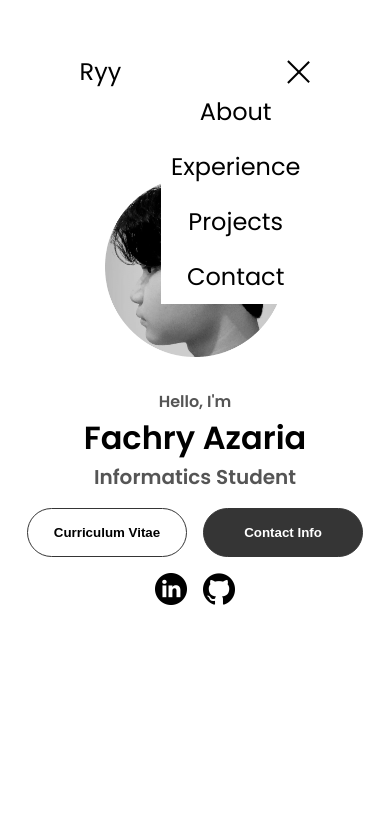
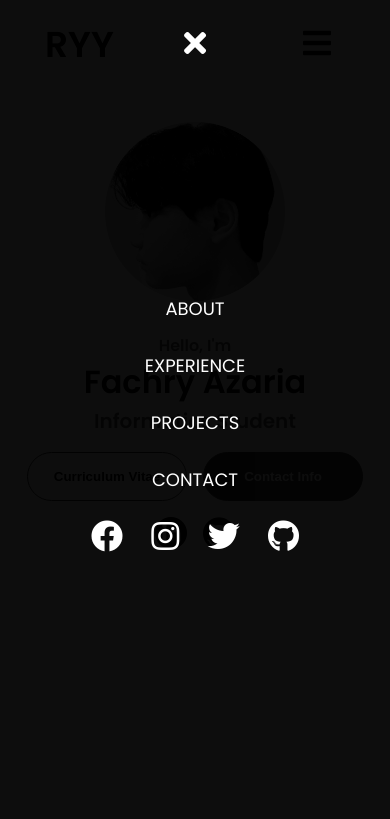
Before and after one commit to fhryazr/portofolio-page, a plain HTML site: page index.html in a window 390 px wide. Both pictures are taken after a click on the element 295 px from the left and 71 px from the top of the page. Shown: the top 819 px of the page. Drawn offline with Linux system fonts and the light colour scheme.

Commit message:
fix navbar

```diff
--- a/index.html
+++ b/index.html
@@ -6,9 +6,12 @@
     <meta name="viewport" content="width=device-width, initial-scale=1.0" />
     <title>My Portfolio</title>
     <link rel="stylesheet" href="style.css" />
+    <!-- icons -->
+    <link rel="stylesheet" href="https://cdnjs.cloudflare.com/ajax/libs/font-awesome/5.12.0-2/css/all.min.css" integrity="sha256-46r060N2LrChLLb5zowXQ72/iKKNiw/lAmygmHExk/o=" crossorigin="anonymous" />
   </head>
   <body>
-    <nav id="desktop-nav">
+    <header>
+      <!-- <nav id="desktop-nav">
         <div class="logo">Ryy</div>
         <div>
           <ul class="nav-links">
@@ -34,8 +37,27 @@
             <li><a href="#contact" onclick="toggleMenu()">Contact</a></li>
           </div>
         </div>
+      </nav> -->
+      <nav>
+        <div class="logo"><h1>Ryy</h1></div>
+        <div class="openMenu"><i class="fa fa-bars"></i></div>
+        <ul class="mainMenu">
+            <li><a href="#about">About</a></li>
+            <li><a href="#experience">Experience</a></li>
+            <li><a href="#projects">Projects</a></li>
+            <li><a href="#contact">Contact</a></li>
+            <div class="closeMenu"><i class="fa fa-times"></i></div>
+            <span class="icons">
+                <i class="fab fa-facebook"></i>
+                <i class="fab fa-instagram"></i>
+                <i class="fab fa-twitter"></i>
+                <i class="fab fa-github"></i>
+            </span>
+        </ul>
     </nav>
+    </header>
 
+    <main>
       <!-- PROFILE SECTION -->
       <section id="profile">
         <div class="section__pic-container">
@@ -46,11 +68,10 @@
           <h1 class="title">Fachry Azaria</h1>
           <p class="section__text__p2">Informatics Student</p>
           <div class="btn-container">
+            <button class="btn btn-color-2">Curriculum Vitae</button>
             <button
-            class="btn btn-color-2"
-          >Curriculum Vitae
-          </button>
-          <button class="btn btn-color-1" onclick="location.href='./#contact'">
+              class="btn btn-color-1"
+              onclick="location.href='./#contact'">
               Contact Info
             </button>
           </div>
@@ -58,13 +79,11 @@
             <img
               src="./assets/linkedin.png"
               alt="My LinkedIn profile"
-            class="icon"
-          />
+              class="icon" />
             <img
               src="./assets/github.png"
               alt="My Github profile"
-            class="icon"
-          />
+              class="icon" />
           </div>
         </div>
       </section>
@@ -72,6 +91,9 @@
 
       <!-- ABOUT SECTION -->
       <section id="about">
+        <aside>
+
+
         <p class="section__text__p1">Get To Know More</p>
         <h1 class="title">About Me</h1>
         <div class="section-container">
@@ -79,8 +101,7 @@
             <img
               src="./assets/profile.jpeg"
               alt="Profile picture"
-            class="about-pic"
-          />
+              class="about-pic" />
           </div>
           <div class="about-details-container">
             <div class="about-containers">
@@ -88,8 +109,7 @@
                 <img
                   src="./assets/experience.png"
                   alt="Experience icon"
-                class="icon"
-              />
+                  class="icon" />
                 <h3>Experience</h3>
                 <p>999+ years <br />Frontend Development</p>
               </div>
@@ -97,30 +117,33 @@
                 <img
                   src="./assets/education.png"
                   alt="Education icon"
-                class="icon"
-              />
+                  class="icon" />
                 <h3>Education</h3>
-              <p>Multimedia Vocational Highschool<br />Kalimantan Institute of Technology</p>
+                <p>
+                  Multimedia Vocational Highschool<br />Kalimantan Institute of
+                  Technology
+                </p>
               </div>
             </div>
             <div class="text-container">
               <p>
-              Lorem ipsum dolor sit amet consectetur adipisicing elit. Hic quis
-              reprehenderit et laborum, rem, dolore eum quod voluptate
-              exercitationem nobis, nihil esse debitis maxime facere minus sint
-              delectus velit in eos quo officiis explicabo deleniti dignissimos.
-              Eligendi illum libero dolorum cum laboriosam corrupti quidem,
-              reiciendis ea magnam? Nulla, impedit fuga!
+                Lorem ipsum dolor sit amet consectetur adipisicing elit. Hic
+                quis reprehenderit et laborum, rem, dolore eum quod voluptate
+                exercitationem nobis, nihil esse debitis maxime facere minus
+                sint delectus velit in eos quo officiis explicabo deleniti
+                dignissimos. Eligendi illum libero dolorum cum laboriosam
+                corrupti quidem, reiciendis ea magnam? Nulla, impedit fuga!
               </p>
             </div>
           </div>
         </div>
+      </aside>
         <img
           src="./assets/arrow.png"
           alt="Arrow icon"
           class="icon arrow"
-        onclick="location.href='./#experience'"
-      />
+          onclick="location.href='./#experience'" />
+
       </section>
       <!-- END ABOUT SECTION -->
 
@@ -137,8 +160,7 @@
                   <img
                     src="./assets/checkmark.png"
                     alt="Experience icon"
-                  class="icon"
-                />
+                    class="icon" />
                   <div>
                     <h3>HTML</h3>
                     <p>Experienced</p>
@@ -148,8 +170,7 @@
                   <img
                     src="./assets/checkmark.png"
                     alt="Experience icon"
-                  class="icon"
-                />
+                    class="icon" />
                   <div>
                     <h3>CSS</h3>
                     <p>Experienced</p>
@@ -159,8 +180,7 @@
                   <img
                     src="./assets/checkmark.png"
                     alt="Experience icon"
-                  class="icon"
-                />
+                    class="icon" />
                   <div>
                     <h3>JavaScript</h3>
                     <p>Basic</p>
@@ -175,8 +195,7 @@
                   <img
                     src="./assets/checkmark.png"
                     alt="Experience icon"
-                  class="icon"
-                />
+                    class="icon" />
                   <div>
                     <h3>MySQL</h3>
                     <p>Basic</p>
@@ -186,8 +205,7 @@
                   <img
                     src="./assets/checkmark.png"
                     alt="Experience icon"
-                  class="icon"
-                />
+                    class="icon" />
                   <div>
                     <h3>Node JS</h3>
                     <p>Basic</p>
@@ -197,8 +215,7 @@
                   <img
                     src="./assets/checkmark.png"
                     alt="Experience icon"
-                  class="icon"
-                />
+                    class="icon" />
                   <div>
                     <h3>GIT</h3>
                     <p>Basic</p>
@@ -212,8 +229,7 @@
           src="./assets/arrow.png"
           alt="Arrow icon"
           class="icon arrow"
-        onclick="location.href='./#projects'"
-      />
+          onclick="location.href='./#projects'" />
       </section>
       <!-- END EXPERIENCE SECTION -->
 
@@ -228,21 +244,12 @@
                 <img
                   src="./assets/project-1.png"
                   alt="Project 1"
-                class="project-img"
-              />
+                  class="project-img" />
               </div>
               <h2 class="experience-sub-title project-title">Project One</h2>
               <div class="btn-container">
-              <button
-                class="btn btn-color-2 project-btn"
-              >
-                Github
-              </button>
-              <button
-                class="btn btn-color-2 project-btn"
-              >
-                Live Demo
-              </button>
+                <button class="btn btn-color-2 project-btn">Github</button>
+                <button class="btn btn-color-2 project-btn">Live Demo</button>
               </div>
             </div>
             <div class="details-container color-container">
@@ -250,21 +257,12 @@
                 <img
                   src="./assets/project-2.png"
                   alt="Project 2"
-                class="project-img"
-              />
+                  class="project-img" />
               </div>
               <h2 class="experience-sub-title project-title">Project Two</h2>
               <div class="btn-container">
-              <button
-                class="btn btn-color-2 project-btn"
-              >
-                Github
-              </button>
-              <button
-                class="btn btn-color-2 project-btn"
-              >
-                Live Demo
-              </button>
+                <button class="btn btn-color-2 project-btn">Github</button>
+                <button class="btn btn-color-2 project-btn">Live Demo</button>
               </div>
             </div>
             <div class="details-container color-container">
@@ -272,21 +270,12 @@
                 <img
                   src="./assets/project-3.png"
                   alt="Project 3"
-                class="project-img"
-              />
+                  class="project-img" />
               </div>
               <h2 class="experience-sub-title project-title">Project Three</h2>
               <div class="btn-container">
-              <button
-                class="btn btn-color-2 project-btn"
-              >
-                Github
-              </button>
-              <button
-                class="btn btn-color-2 project-btn"
-              >
-                Live Demo
-              </button>
+                <button class="btn btn-color-2 project-btn">Github</button>
+                <button class="btn btn-color-2 project-btn">Live Demo</button>
               </div>
             </div>
           </div>
@@ -295,8 +284,7 @@
           src="./assets/arrow.png"
           alt="Arrow icon"
           class="icon arrow"
-        onclick="location.href='./#contact'"
-      />
+          onclick="location.href='./#contact'" />
       </section>
       <!-- END PROJECT SECTION -->
 
@@ -309,25 +297,25 @@
             <img
               src="./assets/email.png"
               alt="Email icon"
-            class="icon contact-icon email-icon"
-          />
-          <p><a href="mailto:fahryazaria@gmail.com">fahryazaria@gmail.com</a></p>
+              class="icon contact-icon email-icon" />
+            <p>
+              <a href="mailto:fahryazaria@gmail.com">fahryazaria@gmail.com</a>
+            </p>
           </div>
           <div class="contact-info-container">
             <img
               src="./assets/linkedin.png"
               alt="LinkedIn icon"
-            class="icon contact-icon"
-          />
+              class="icon contact-icon" />
             <p><a href="https://www.linkedin.com">LinkedIn</a></p>
           </div>
         </div>
       </section>
       <!-- END CONTACT SECTION -->
+    </main>
 
     <!-- FOOTER -->
     <footer>
-      <nav>
         <div class="nav-links-container">
           <ul class="nav-links">
             <li><a href="#about">About</a></li>
@@ -336,12 +324,10 @@
             <li><a href="#contact">Contact</a></li>
           </ul>
         </div>
-      </nav>
       <p>Copyright &#169; 2023 Fachry Azaria. All Rights Reserved.</p>
     </footer>
     <!-- END FOOTER -->
 
-
     <script src="script.js"></script>
   </body>
 </html>
--- a/script.js
+++ b/script.js
@@ -1,7 +1,30 @@
-function toggleMenu() {
-  const menu = document.querySelector('.menu-links');
-  const icon = document.querySelector('.hamburger-icon');
-  menu.classList.toggle('open');
-  icon.classList.toggle('open');
+// function toggleMenu() {
+//   const menu = document.querySelector('.menu-links');
+//   const icon = document.querySelector('.hamburger-icon');
+//   menu.classList.toggle('open');
+//   icon.classList.toggle('open');
 
+// }
+
+const mainMenu = document.querySelector('.mainMenu');
+const closeMenu = document.querySelector('.closeMenu');
+const openMenu = document.querySelector('.openMenu');
+const menu_items = document.querySelectorAll('nav .mainMenu li a');
+
+openMenu.addEventListener('click',show);
+closeMenu.addEventListener('click',close);
+
+// close menu when you click on a menu item
+menu_items.forEach(item => {
+    item.addEventListener('click',function(){
+        close();
+    })
+})
+
+function show(){
+    mainMenu.style.display = 'flex';
+    mainMenu.style.top = '0';
 }
+function close(){
+    mainMenu.style.top = '-100%';
+}
--- a/style.css
+++ b/style.css
@@ -28,122 +28,76 @@ a,
 
 /* DESKTOP NAV */
 
-nav,
+nav {
+  padding: 0 10vw;
+  background: white;
+  color: black;
+  display: flex;
+  align-items: center;
+  justify-content: space-between;
+}
+nav .mainMenu {
+  display: flex;
+  list-style: none;
+}
+nav .mainMenu li a {
+  display: inline-block;
+  padding: 15px;
+  text-decoration: none;
+  text-transform: uppercase;
+  color:black;
+  font-size: 18px;
+  transition: 0.2s ease;
+}
+nav .mainMenu li a:hover {
+  color: rgb(200, 200, 200);
+}
+nav .openMenu {
+  font-size: 2rem;
+  margin: 20px;
+  display: none;
+  cursor: pointer;
+}
+nav .mainMenu .closeMenu,
+.icons i {
+  font-size: 2rem;
+  display: none;
+  cursor: pointer;
+}
+.fa-facebook:hover {
+  color: rgb(0, 110, 255);
+}
+.fa-twitter:hover {
+  color: rgb(86, 154, 243);
+}
+.fa-instagram:hover {
+  color: rgb(255, 0, 191);
+}
+.fa-github:hover {
+  color: rgb(255, 123, 0);
+}
+nav .logo {
+  margin: 6px;
+  cursor: pointer;
+  text-transform: uppercase;
+}
+.nav-links-container {
+  display: flex;
+  align-items: center;
+  justify-content: center;
+}
 .nav-links {
   display: flex;
-}
-
-nav {
-  justify-content: space-around;
-  align-items: center;
-  height: 17vh;
-}
-
-.nav-links {
-  gap: 2rem;
-  list-style: none;
-  font-size: 1.5rem;
-}
-
-a {
-  color: black;
-  text-decoration: none;
-  text-decoration-color: white;
-}
-
-a:hover {
-  color: grey;
-  text-decoration: underline;
-  text-underline-offset: 1rem;
-  text-decoration-color: rgb(181, 181, 181);
-}
-
-.logo {
-  font-size: 2rem;
-}
-
-.logo:hover {
-  cursor: default;
-}
-
-/* HAMBURGER MENU */
-
-#hamburger-nav {
-  display: none;
-}
-
-.hamburger-menu {
-  position: sticky;
-  display: inline-block;
-}
-
-.hamburger-icon {
-  display: flex;
-  flex-direction: column;
-  justify-content: space-between;
-  height: 24px;
-  width: 30px;
-  cursor: pointer;
-}
-
-.hamburger-icon span {
-  width: 100%;
-  height: 2px;
-  background-color: black;
-  transition: all 0.3 ease-in-out;
-}
-
-.menu-links {
-  position: absolute;
-  top: 100%;
-  right: 0;
-  background-color: white;
-  width: fit-content;
-  max-height: 0;
-  overflow: hidden;
-  transition: all 0.3 ease-in-out;
-}
-
-.menu-links a {
-  display: block;
-  padding: 10px;
-  text-align: center;
-  font-size: 1.5rem;
-  color: black;
-  text-decoration: none;
-  transition: all 0.3 ease-in-out;
-}
-
-.menu-links li {
   list-style: none;
 }
-
-.menu-links.open {
-  max-height: 300px;
-}
-
-.hamburger-icon.open span:first-child {
-  transform: rotate(45deg) translate(10px, 5px);
-}
-
-.hamburger-icon.open span:nth-child(2) {
-  opacity: 0;
-}
-
-.hamburger-icon.open span:last-child {
-  transform: rotate(-45deg) translate(10px, -5px);
-}
-
-.hamburger-icon span:first-child {
-  transform: none;
-}
-
-.hamburger-icon span:first-child {
-  opacity: 1;
-}
-
-.hamburger-icon span:first-child {
-  transform: none;
+.nav-links li a {
+  display: inline-block;
+  padding: 15px;
+  text-decoration: none;
+  text-transform: uppercase;
+  color: black;
+  font-size: 18px;
+  transition: 0.2s ease;
 }
 
 /* SECTIONS */
@@ -423,11 +377,12 @@ article .icon {
 /* FOOTER SECTION */
 
 footer {
-  height: 26vh;
+  height: 15vh;
   margin: 0 1rem;
 }
 
 footer p {
+  margin-top: 15px;
   text-align: center;
 }
 
@@ -444,6 +399,42 @@ footer p {
 }
 
 @media screen and (max-width: 1200px) {
+  nav .mainMenu {
+    height: 100vh;
+    position: fixed;
+    top: 0px;
+    right: 0px;
+    left: 0px;
+    z-index: 10;
+    flex-direction: column;
+    justify-content: center;
+    align-items: center;
+    background: rgba(0, 0, 0, 0.95);
+    color: white;
+    transition: top 1s ease 0s;
+    display: none;
+  }
+  nav .mainMenu .closeMenu {
+    display: block;
+    position: absolute;
+    top: 20px;
+    color: white
+    right: 20px;
+  }
+  nav .openMenu {
+    display: block;
+  }
+  nav .mainMenu li a {
+    color: white;
+  }
+  nav .mainMenu li a:hover {
+    background: none;
+    color: rgb(200,200,200);
+  }
+  .icons i {
+    display: inline-block;
+    padding: 12px;
+  }
   #desktop-nav {
     display: none;
   }
@@ -479,6 +470,7 @@ footer p {
 }
 
 @media screen and (max-width: 600px) {
+
   #contact,
   footer {
     height: 40vh;
```
Lines whose indentation alone changed are shown as unchanged.
